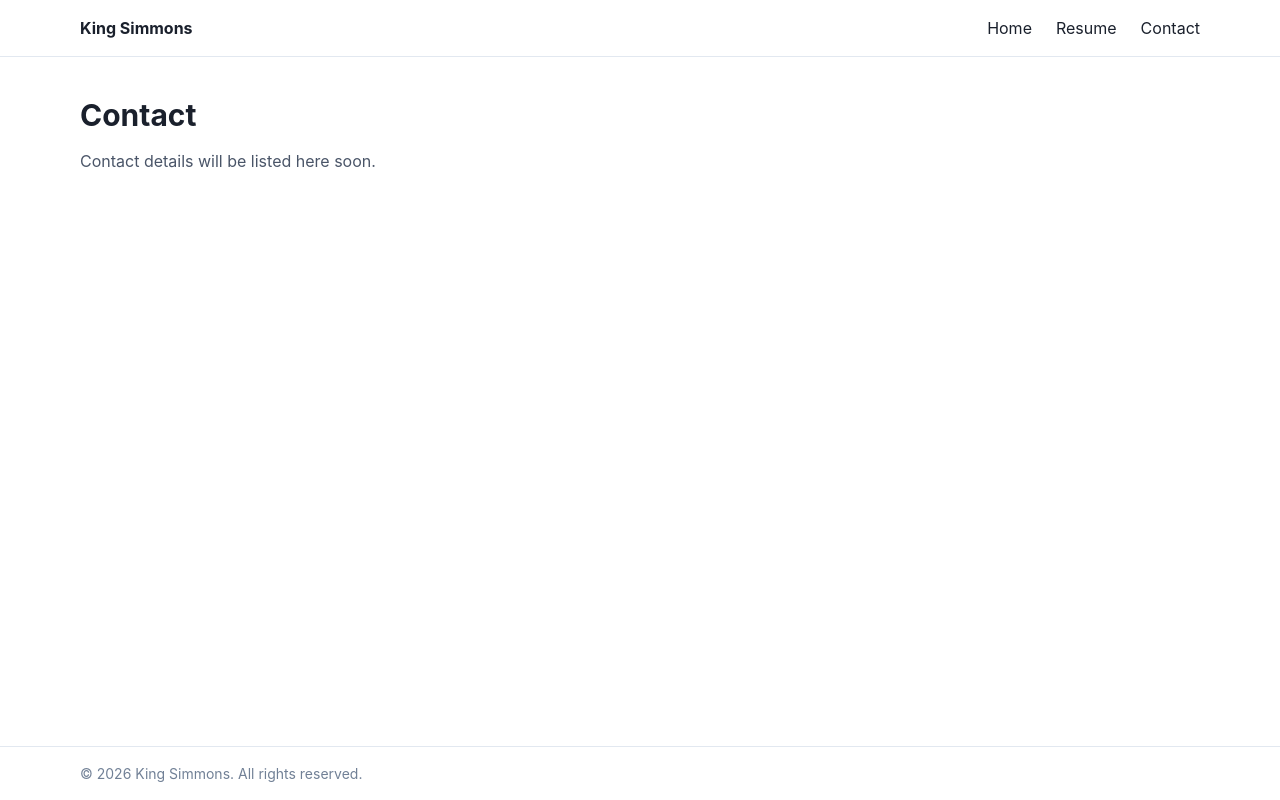
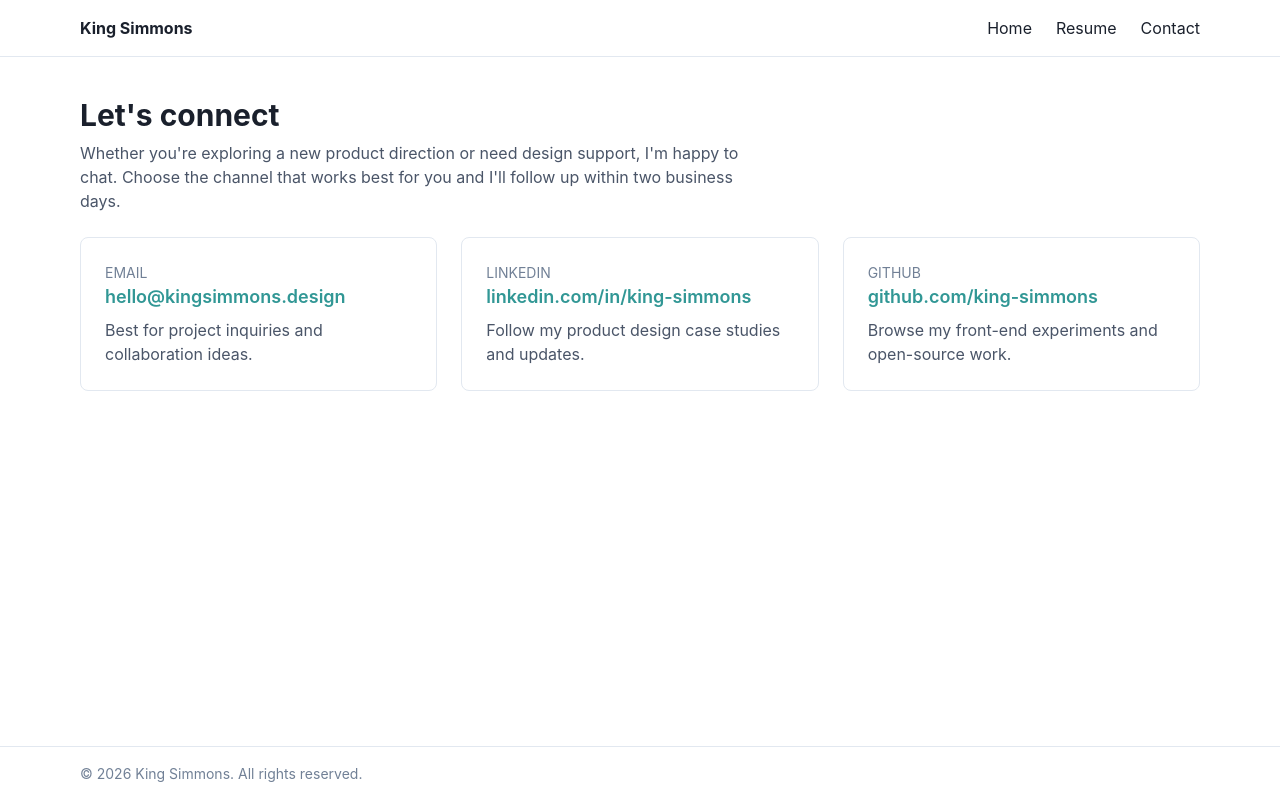
Before and after one commit to King-Simmons/king-simmons-portfolio, a Next.js app: page /contact in a window 1280 px wide. Built offline with nearby package versions, Linux system fonts and the light colour scheme.

Commit message:
Update contact card to GitHub

```diff
--- a/src/pages/contact.tsx
+++ b/src/pages/contact.tsx
@@ -1,14 +1,74 @@
-import { Heading, Stack, Text } from "@chakra-ui/react";
+import {
+  Box,
+  Heading,
+  Link,
+  SimpleGrid,
+  Stack,
+  Text,
+} from "@chakra-ui/react";
+
+const contactCards = [
+  {
+    label: "Email",
+    value: "hello@kingsimmons.design",
+    href: "mailto:hello@kingsimmons.design",
+    description: "Best for project inquiries and collaboration ideas.",
+  },
+  {
+    label: "LinkedIn",
+    value: "linkedin.com/in/king-simmons",
+    href: "https://linkedin.com/in/king-simmons",
+    description: "Follow my product design case studies and updates.",
+  },
+  {
+    label: "GitHub",
+    value: "github.com/king-simmons",
+    href: "https://github.com/king-simmons",
+    description: "Browse my front-end experiments and open-source work.",
+  },
+];
 
 const ContactPage = () => {
   return (
-    <Stack spacing={4}>
-      <Heading as="h1" size="lg">
-        Contact
-      </Heading>
-      <Text color="gray.600">
-        Contact details will be listed here soon.
-      </Text>
+    <Stack spacing={6}>
+      <Stack spacing={2} maxW="2xl">
+        <Heading as="h1" size="lg">
+          Let&apos;s connect
+        </Heading>
+        <Text color="gray.600">
+          Whether you&apos;re exploring a new product direction or need design
+          support, I&apos;m happy to chat. Choose the channel that works best for
+          you and I&apos;ll follow up within two business days.
+        </Text>
+      </Stack>
+      <SimpleGrid columns={{ base: 1, md: 3 }} spacing={6}>
+        {contactCards.map((card) => (
+          <Box
+            key={card.label}
+            borderWidth="1px"
+            borderColor="gray.200"
+            borderRadius="lg"
+            p={6}
+            bg="white"
+          >
+            <Text fontSize="sm" color="gray.500" textTransform="uppercase">
+              {card.label}
+            </Text>
+            <Link
+              href={card.href}
+              color="teal.500"
+              fontWeight="semibold"
+              fontSize="lg"
+              isExternal
+            >
+              {card.value}
+            </Link>
+            <Text mt={2} color="gray.600">
+              {card.description}
+            </Text>
+          </Box>
+        ))}
+      </SimpleGrid>
     </Stack>
   );
 };
```
